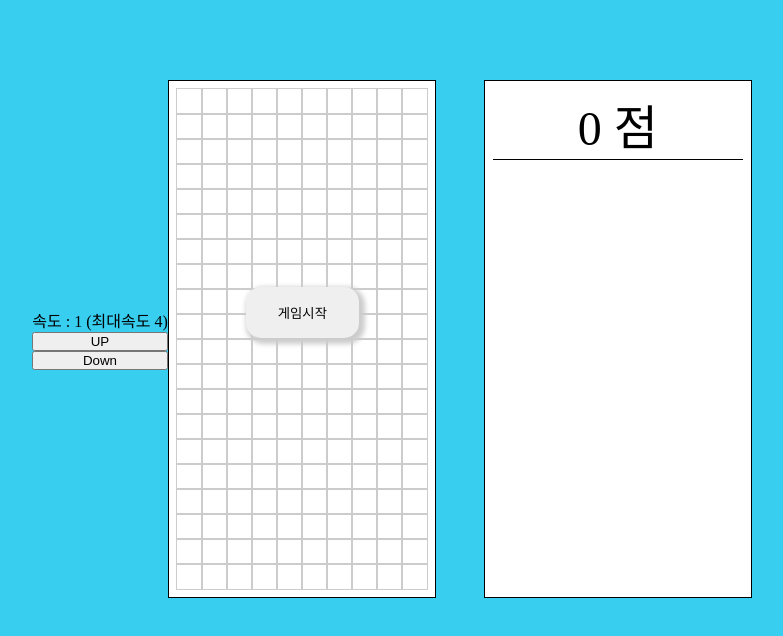
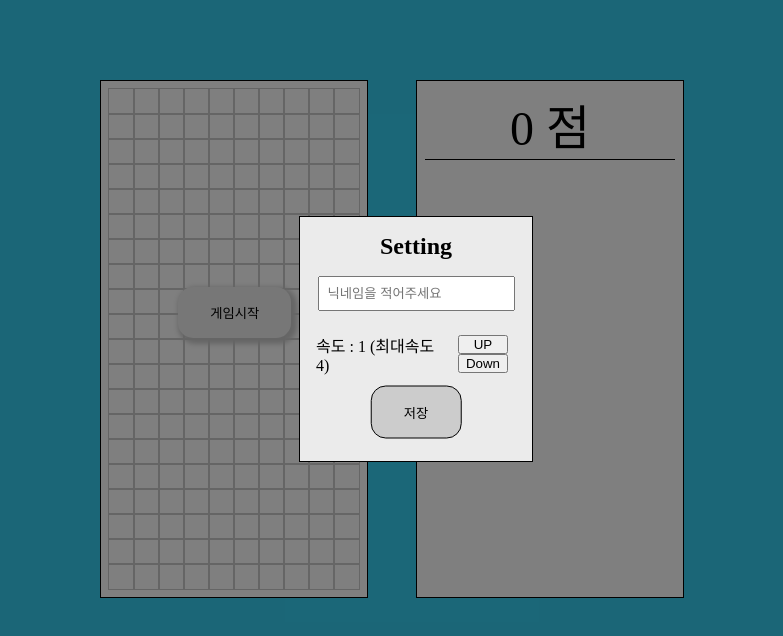
Before and after one commit to Jaek1783/tetrisGame, a Next.js app: page /tetris in a window 1280 px wide. Shown: the top 636 px of the page, without its empty margins (224-1007 px from the left). Built offline with nearby package versions, Linux system fonts and the light colour scheme.

Commit message:
테트리스 게임 시작 전 닉네임, 게임속도 설정 모달 구현

```diff
--- a/components/game-config.tsx
+++ b/components/game-config.tsx
@@ -1,17 +1,90 @@
 import styles  from 'styled-components';
 import { useEffect, useRef } from 'react';
 const GameConfig = ({speedButtonDownHandler, speedButtonUpHandler,setName, reverseDuration})=>{
-    const name=useRef(null)
-return <SpeedButton>
+    const nameRef=useRef(null)
+    const settingRef = useRef(null)
+    const submitHandler = (e)=>{
+        e.preventDefault();
+        const userName = nameRef.current.value;
+        setName(userName);
+        nameRef.current.value = '';
+        settingRef.current.style.display = 'none';
+    }
+return <SpeedButton ref={settingRef}>
+            <div className='setting'>
+                <span className='title'>Setting</span>
+                <form onSubmit={submitHandler}>
+                    <input type="text" placeholder='닉네임을 적어주세요' ref={nameRef} required/>
+                    <SumbitBtn type='submit'>저장</SumbitBtn>
+                </form>
+                <div>
                     <span>속도 : {reverseDuration} (최대속도 4)</span>
+                    <div className='buttonContainer'>
                         <button onClick={speedButtonUpHandler}>UP</button>
                         <button onClick={speedButtonDownHandler}>Down</button>
+                    </div>
+                </div>
+            </div>
         </SpeedButton>
 };
 
 export default GameConfig;
 
 const SpeedButton = styles.div`
+width:100%;
+background-color: rgba(0,0,0,0.5);
+position:fixed;
+height:120vh;
+z-index:999;
+    span.title{
+        padding-bottom:1rem;
+        font-size:1.5rem;
+        font-weight:bold;
+    }
+div.setting{
     display:flex;
     flex-direction:column;
+    background-color:#ebebeb;
+    width:200px;
+    padding:1rem 1rem 5rem;
+    position:absolute;
+    border:1px solid #000;
+    top:50%;
+    left:50%;
+    transform:translate(-50%, -50%);
+}
+    form{
+        padding-bottom:1rem;
+        input{
+            width:calc(100%-1rem);
+            padding:.5rem;
+        }
+    }
+    div{
+        display:flex;
+        align-items:center;
+
+        .buttonContainer{
+            display:flex;
+            flex-direction:column;
+            padding:.5rem;
+            button{
+                width:50px;
+            }
+        }
+    }
+
 `;
+
+const SumbitBtn = styles.button`
+position:absolute;
+bottom:20%;
+left:50%;
+transform:translate(-50%, 50%);
+border:none;
+padding:1rem 2rem;
+border-radius:15px;
+border:1px solid #000;
+background-color:#ccc;
+cursor:pointer;
+`;
--- /dev/null
+++ b/components/score.tsx
@@ -0,0 +1,34 @@
+
+import styles from 'styled-components';
+const ScorePage = ({score, rangkingButtonHandler,rangkingRef})=>{
+
+return  <ScoreTableStyle>
+    <div className='score'>{score} 점</div>
+    <RangkingBtn ref={rangkingRef} onClick={rangkingButtonHandler}>랭킹 등록하기</RangkingBtn>
+</ScoreTableStyle>
+};
+export default ScorePage;
+
+const RangkingBtn = styles.button`
+position:absolute;
+top:60%;
+left:24%;
+transform:translate(50% 50%);
+border:none;
+padding:1rem 2rem;
+border-radius:15px;
+background-color:#ccc;
+box-shadow:3px 3px 5px 3px #ccc;
+cursor:pointer;
+display:none;
+`;
+
+const ScoreTableStyle = styles.div`
+position:relative;
+border : 1px solid #000;
+padding:.5rem;
+width:250px;
+margin:0 3rem;
+background-color:#fff;
+
+`;
--- a/components/user-ranking.tsx
+++ b/components/user-ranking.tsx
@@ -1,9 +1,10 @@
 import styles from 'styled-components';
-const UserRanking = ({score, level, btn})=>{
+const UserRanking = ({score, level, btn, name})=>{
 return <RankingContainer btn={btn}>
         <dl>
-            <dt>점수 : {score}</dt>
-            <dd>속도 : Lv {level}</dd>
+            <dt>이름 : {name}</dt>
+            <dd>점수 : {score}</dd>
+            <dd>속도 : {level}</dd>
         </dl>
 </RankingContainer>
 };
--- a/pages/tetris/index.tsx
+++ b/pages/tetris/index.tsx
@@ -1,4 +1,4 @@
-import {useEffect, useRef, useState} from 'react';
+import { useEffect, useRef, useState} from 'react';
 import styles from 'styled-components';
 import Blocks from '../../components/game-blocks';
 import BlockItems from '../../components/game-table/block-items';
@@ -6,6 +6,8 @@ import Matrix from '../../components/game-table/game-table-matrix';
 import GameConfig from '../../components/game-config';
 import UserRanking from '../../components/user-ranking';
 import { MongoClient } from 'mongodb';
+
+import ScorePage from '../../components/score';
 const TetrisPage = ()=>{
 
     const [num, setNum] = useState<number>(20);
@@ -28,7 +30,6 @@ const TetrisPage = ()=>{
     }
     let downInterval;
     let tempMovingItem;
-
 //duration 변경하여 속도 조절하는 함수
     const speedButtonUpHandler = (e)=>{
       e.preventDefault();
@@ -53,10 +54,10 @@ const TetrisPage = ()=>{
           }
       }
 
-//게임시작 버튼
+//게임을 시작하고 키보드 이벤트를 실행시키는 함수
     const buttonHandler = (e)=>{
 e.preventDefault();
-      console.log()
+
         buttonRef.current.style.display='none'
         // buttonRef.current.innerText = '게임시작'
         setTogle(!togle);
@@ -91,8 +92,9 @@ e.preventDefault();
           window.addEventListener("keydown", handleKeyDown);
     }
 const rangkingButtonHandler = ()=>{
-  console.log(score,'Lv', reverseDuration)
+  console.log(name, score,'Lv', reverseDuration)
 }
+//게임 보드판을 만들고, 게임을 실행하는 함수
     const init = ()=>{
         // console.log('게임이 시작 되었습니다')
         tempMovingItem = {...movingItem}
@@ -112,7 +114,7 @@ const rangkingButtonHandler = ()=>{
         }
         return matrixArray;
     }
-
+//게임을 실행하여 블록을 렌더링하는 함수
 const renderBlocks = (moveType = " ") => {
         const { type, direction, top, left } = tempMovingItem;
         const movingBlocks = document.querySelectorAll(".moving");
@@ -152,7 +154,7 @@ const rangkingButtonHandler = ()=>{
         movingItem.direction = direction;
       };
 
-
+//블록을 고정시키는 함수
 const seizeBlock = () => {
   // console.log("바닥에 닿았습니다");
   const movingBlocks = document.querySelectorAll(".moving");
@@ -164,6 +166,8 @@ const rangkingButtonHandler = ()=>{
   checkMatch();
   generateNewBlock();
 };
+
+//블록이 완성되었는 지 확인하는 함수
 const checkMatch = ()=>{
   const childNodes = playground.current.childNodes[1].childNodes;
 
@@ -185,6 +189,7 @@ const rangkingButtonHandler = ()=>{
       }
   })
 }
+//블록이 완성되면 윗줄이 하나 생기는 함수
 const generateBoardRow = () => {
   const li = document.createElement('li');
   li.className = "board"
@@ -196,20 +201,22 @@ const rangkingButtonHandler = ()=>{
   li.prepend(ul);
   playground.current.childNodes[1].prepend(li);
 };
+//새로운 블록 생성하는 함수
 const generateNewBlock = () => {
+
   clearInterval(downInterval)
   downInterval = setInterval(()=>{
       moveBlock('top',1);
   },duration);
   const BlockArray = Object.entries(BlockItems);
   const randomIndex = Math.floor(Math.random() * BlockArray.length);
+
   movingItem.type = BlockArray[randomIndex][0];
   movingItem.top = 0;
   movingItem.left = 3;
   movingItem.direction = 0;
   tempMovingItem = { ...movingItem };
   renderBlocks();
-
 };
 
 const checkEmpty = (target)=>{
@@ -251,15 +258,17 @@ const dropBlock = ()=>{
                 matrixLoop={matrixLoop}
                 />
             <UserRanking
+              name={name}
               score={score}
               level={reverseDuration}
               btn={btn}
             />
             </PlayGroundStyle>
-            <ScoreTableStyle>
-            <div className='score'>{score} 점</div>
-            <RangkingBtn ref={rangkingRef} onClick={rangkingButtonHandler}>랭킹 등록하기</RangkingBtn>
-            </ScoreTableStyle>
+            <ScorePage
+            score={score}
+            rangkingButtonHandler={rangkingButtonHandler}
+            rangkingRef={rangkingRef}
+            />
         </div>
     </div>
 }
@@ -296,26 +305,3 @@ border-radius:15px;
 box-shadow:3px 3px 5px 3px #ccc;
 cursor:pointer;
 `;
-const RangkingBtn = styles.button`
-position:absolute;
-top:60%;
-left:24%;
-transform:translate(50% 50%);
-border:none;
-padding:1rem 2rem;
-border-radius:15px;
-background-color:#ccc;
-box-shadow:3px 3px 5px 3px #ccc;
-cursor:pointer;
-display:none;
-`;
-
-const ScoreTableStyle = styles.div`
-position:relative;
-border : 1px solid #000;
-padding:.5rem;
-width:250px;
-margin:0 3rem;
-background-color:#fff;
-
-`;
```
Lines whose indentation alone changed are shown as unchanged.
